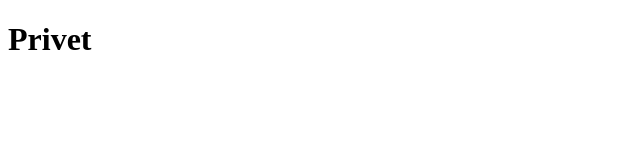
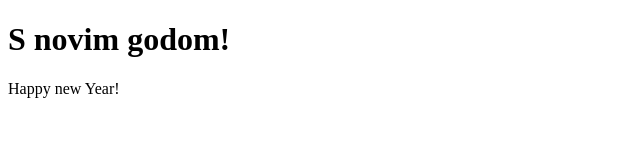
Before and after one commit to svtlife/first-project, a plain HTML site: page index.html in a window 1280 px wide. Shown: the whole page, without its empty margins (0-640 px from the left). Drawn offline with Linux system fonts and the light colour scheme.

Commit message:
Добавил простую разметку к index.html

```diff
--- a/index.html
+++ b/index.html
@@ -7,6 +7,9 @@
     <title>Document</title>
 </head>
 <body>
- <h1 class="slava">Privet</h1>
+    <header></header>
+        <h1 class="slava">S novim godom!</h1>
+    <main></main>
+    <footer>Happy new Year!</footer>
 </body>
 </html>
```
